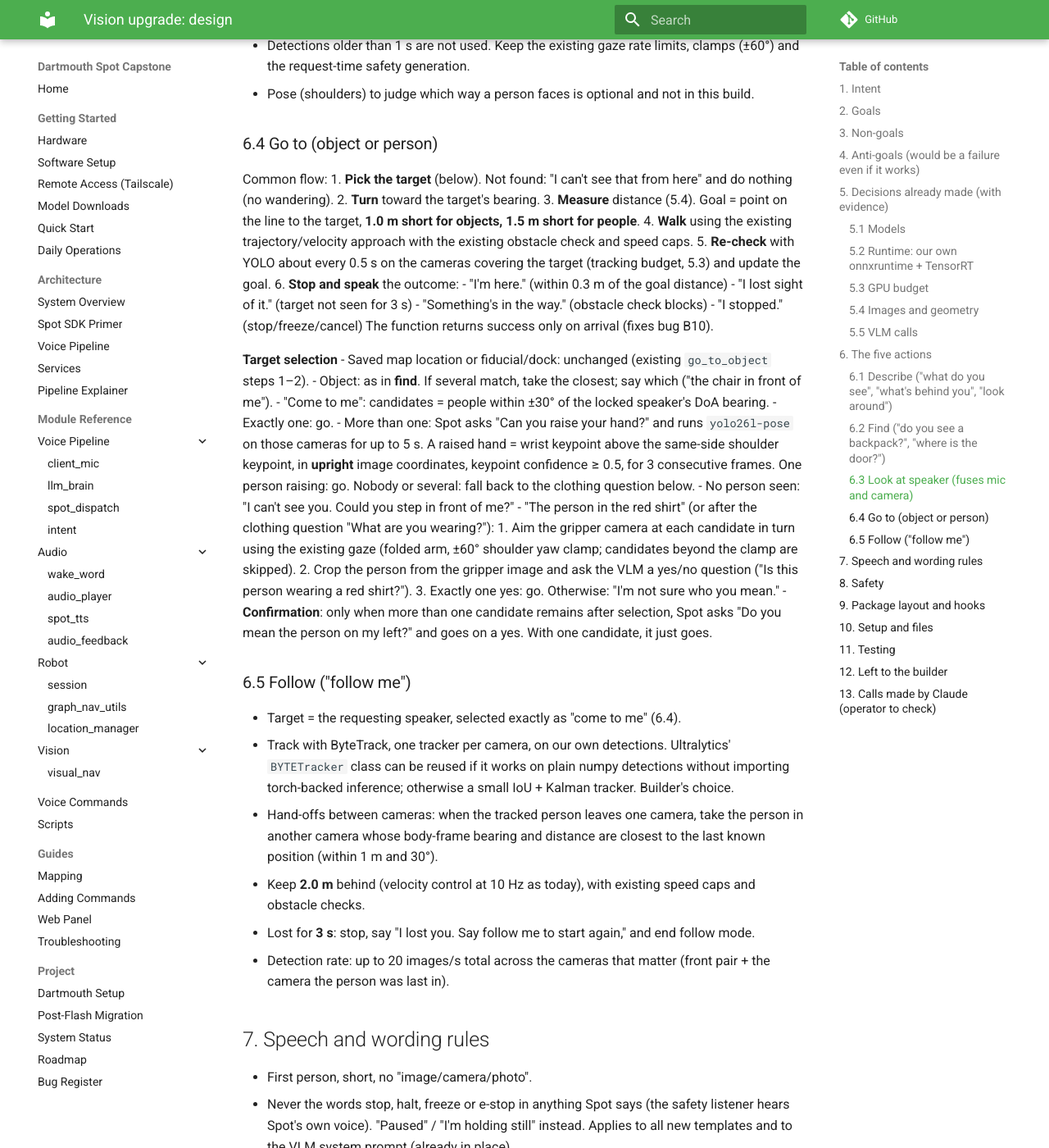
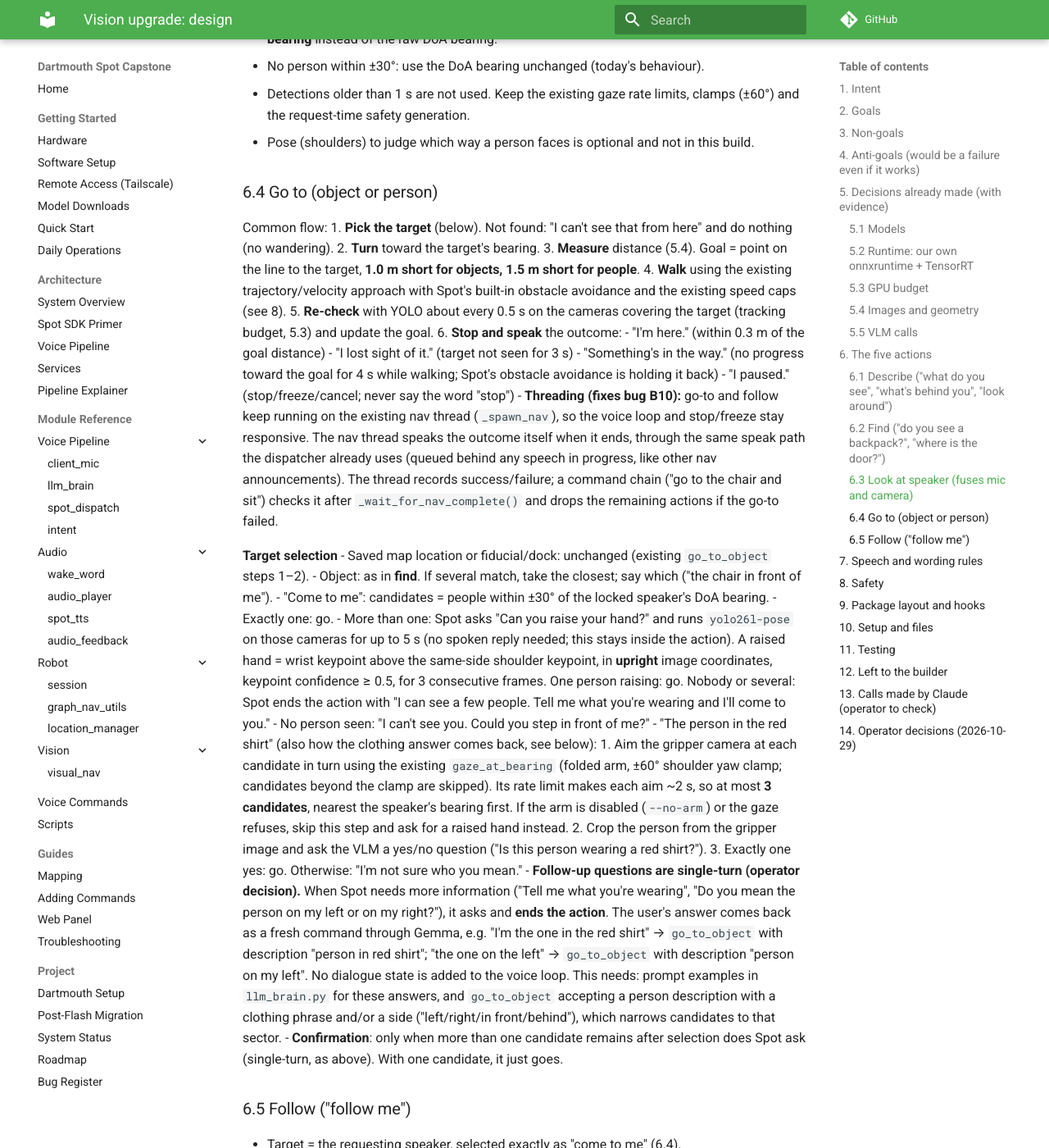
Before and after one commit to matteo-corrado/dartmouth_spot_capstone, an MkDocs documentation site: the page built from docs/superpowers/specs/2026-10-29-vision-upgrade-design.md, in a window 1280 px wide and 1400 px high, scrolled down 5491 px. Shown: the whole window at 82% size. Built offline with MkDocs 1.6.1 and Material for MkDocs 9.7.7, drawn with Linux system fonts in a browser that asks for light colours; comment, search, counter and statistics services are not loaded; some of the changed text lies outside the part shown.

Commit message:
docs: vision design - operator decisions (built-in obstacle avoidance, single-turn follow-ups) + builder-check answers

```diff
--- a/docs/superpowers/specs/2026-10-29-vision-upgrade-design.md
+++ b/docs/superpowers/specs/2026-10-29-vision-upgrade-design.md
@@ -27,7 +27,7 @@
 
 ## 4. Anti-goals (would be a failure even if it works)
 
-- Any vision path that can move the robot after a stop/freeze, or without the existing obstacle check.
+- Any vision path that can move the robot after a stop/freeze, or with Spot's built-in obstacle avoidance turned off (see 8).
 - Spot guessing: claiming to see something YOLO and the VLM did not see, or saying "I'm there" when it is not.
 - Gemma replies becoming noticeably slower during conversation because of background vision load.
 - Installing packages into spot-env (numpy/onnxruntime-gpu/opencv/kokoro pins are fragile; `pin-guardian` applies).
@@ -106,6 +106,7 @@
 
 - No movement.
 - Run the COCO detector on all cameras; if X is not a COCO class, run YOLOE on all cameras.
+- **YOLOE does not block the build.** If its ONNX/TensorRT export is not working yet, `find` ships with COCO classes + the VLM fallback, and YOLOE is added when proven.
 - If found: answer with direction and, when known, distance: "Yes, there's a backpack behind me on the right, about two metres away."
 - If not found by either model: VLM fallback on the stitched front + gripper image with the question. If the VLM also says no: "I don't see one right now."
 - Map the spoken noun to a model class with a small synonym table (e.g. "bag" → backpack/handbag, "TV" → tv) plus case/plural normalisation.
@@ -124,35 +125,36 @@
 1. **Pick the target** (below). Not found: "I can't see that from here" and do nothing (no wandering).
 2. **Turn** toward the target's bearing.
 3. **Measure** distance (5.4). Goal = point on the line to the target, **1.0 m short for objects, 1.5 m short for people**.
-4. **Walk** using the existing trajectory/velocity approach with the existing obstacle check and speed caps.
+4. **Walk** using the existing trajectory/velocity approach with Spot's built-in obstacle avoidance and the existing speed caps (see 8).
 5. **Re-check** with YOLO about every 0.5 s on the cameras covering the target (tracking budget, 5.3) and update the goal.
 6. **Stop and speak** the outcome:
    - "I'm here." (within 0.3 m of the goal distance)
    - "I lost sight of it." (target not seen for 3 s)
-   - "Something's in the way." (obstacle check blocks)
-   - "I stopped." (stop/freeze/cancel)
-   The function returns success only on arrival (fixes bug B10).
+   - "Something's in the way." (no progress toward the goal for 4 s while walking; Spot's obstacle avoidance is holding it back)
+   - "I paused." (stop/freeze/cancel; never say the word "stop")
+   - **Threading (fixes bug B10):** go-to and follow keep running on the existing nav thread (`_spawn_nav`), so the voice loop and stop/freeze stay responsive. The nav thread speaks the outcome itself when it ends, through the same speak path the dispatcher already uses (queued behind any speech in progress, like other nav announcements). The thread records success/failure; a command chain ("go to the chair and sit") checks it after `_wait_for_nav_complete()` and drops the remaining actions if the go-to failed.
 
 **Target selection**
 - Saved map location or fiducial/dock: unchanged (existing `go_to_object` steps 1–2).
 - Object: as in **find**. If several match, take the closest; say which ("the chair in front of me").
 - "Come to me": candidates = people within ±30° of the locked speaker's DoA bearing.
   - Exactly one: go.
-  - More than one: Spot asks "Can you raise your hand?" and runs `yolo26l-pose` on those cameras for up to 5 s. A raised hand = wrist keypoint above the same-side shoulder keypoint, in **upright** image coordinates, keypoint confidence ≥ 0.5, for 3 consecutive frames. One person raising: go. Nobody or several: fall back to the clothing question below.
+  - More than one: Spot asks "Can you raise your hand?" and runs `yolo26l-pose` on those cameras for up to 5 s (no spoken reply needed; this stays inside the action). A raised hand = wrist keypoint above the same-side shoulder keypoint, in **upright** image coordinates, keypoint confidence ≥ 0.5, for 3 consecutive frames. One person raising: go. Nobody or several: Spot ends the action with "I can see a few people. Tell me what you're wearing and I'll come to you."
   - No person seen: "I can't see you. Could you step in front of me?"
-- "The person in the red shirt" (or after the clothing question "What are you wearing?"):
-  1. Aim the gripper camera at each candidate in turn using the existing gaze (folded arm, ±60° shoulder yaw clamp; candidates beyond the clamp are skipped).
+- "The person in the red shirt" (also how the clothing answer comes back, see below):
+  1. Aim the gripper camera at each candidate in turn using the existing `gaze_at_bearing` (folded arm, ±60° shoulder yaw clamp; candidates beyond the clamp are skipped). Its rate limit makes each aim ~2 s, so at most **3 candidates**, nearest the speaker's bearing first. If the arm is disabled (`--no-arm`) or the gaze refuses, skip this step and ask for a raised hand instead.
   2. Crop the person from the gripper image and ask the VLM a yes/no question ("Is this person wearing a red shirt?").
   3. Exactly one yes: go. Otherwise: "I'm not sure who you mean."
-- **Confirmation**: only when more than one candidate remains after selection, Spot asks "Do you mean the person on my left?" and goes on a yes. With one candidate, it just goes.
+- **Follow-up questions are single-turn (operator decision).** When Spot needs more information ("Tell me what you're wearing", "Do you mean the person on my left or on my right?"), it asks and **ends the action**. The user's answer comes back as a fresh command through Gemma, e.g. "I'm the one in the red shirt" → `go_to_object` with description "person in red shirt"; "the one on the left" → `go_to_object` with description "person on my left". No dialogue state is added to the voice loop. This needs: prompt examples in `llm_brain.py` for these answers, and `go_to_object` accepting a person description with a clothing phrase and/or a side ("left/right/in front/behind"), which narrows candidates to that sector.
+- **Confirmation**: only when more than one candidate remains after selection does Spot ask (single-turn, as above). With one candidate, it just goes.
 
 ### 6.5 Follow ("follow me")
 
 - Target = the requesting speaker, selected exactly as "come to me" (6.4).
 - Track with ByteTrack, one tracker per camera, on our own detections. Ultralytics' `BYTETracker` class can be reused if it works on plain numpy detections without importing torch-backed inference; otherwise a small IoU + Kalman tracker. Builder's choice.
 - Hand-offs between cameras: when the tracked person leaves one camera, take the person in another camera whose body-frame bearing and distance are closest to the last known position (within 1 m and 30°).
-- Keep **2.0 m** behind (velocity control at 10 Hz as today), with existing speed caps and obstacle checks.
-- Lost for **3 s**: stop, say "I lost you. Say follow me to start again," and end follow mode.
+- Keep **2.0 m** behind (velocity control at 10 Hz as today), with existing speed caps and Spot's built-in obstacle avoidance (see 8).
+- Lost for **3 s**: halt, say "I lost you. Say follow me to begin again," and end follow mode. Outcome spoken by the nav thread as in 6.4.
 - Detection rate: up to 20 images/s total across the cameras that matter (front pair + the camera the person was last in).
 
 ## 7. Speech and wording rules
@@ -166,7 +168,7 @@
 
 - The safety-reviewer agent must review every change that touches motion (go-to, follow, gaze changes).
 - Every motion step checks the dispatch generation (`_dispatch_gen` / the gen passed in) before sending a command, as the demo code does; a stop/freeze invalidates it.
-- Go-to and follow keep using the existing forward collision check and speed caps; no new motion primitives.
+- **Obstacles (operator decision): same as today.** Go-to and follow rely on Spot's built-in obstacle avoidance (on by default in trajectory and velocity commands; never disable it in mobility params) plus the existing speed caps. The repo's own forward check (`_forward_collision_blocks`, gated by `SPOT_COLLISION_PRECHECK`, fail-open) stays as it is and is not relied on. "Something's in the way" is detected as lack of progress (6.4). No new motion primitives.
 - Gaze for "person in red" uses the existing `gaze_at_bearing` path (clamps, rate limits, request-time generation).
 - If the GPU runtime fails to start, vision falls back to CPU for one-shot actions (describe/find, ~0.2 s/image for `s`); **follow and continuous speaker tracking are disabled on CPU** and Spot says so.
 
@@ -184,8 +186,10 @@
 | `vocab.py` | synonym table, YOLOE noun list |
 
 **Hooks into existing code (kept as small as possible, each a few lines):**
-1. `client_mic.py` describe branch (~line 2805): call `vision.describe(...)` instead of `capture_frame` + `query_vlm`.
-2. `client_mic.py` `_gaze_at_speaker`: pass the DoA bearing through `vision.speaker.refine(bearing)` before queueing the gaze.
+1. `client_mic.py` vision-answer branch: the existing describe special case (~lines 2736–2748 drop Gemma's own reply and speak a stock acknowledgement; ~2805 runs the VLM) is extended to **all vision-answer actions: `describe`, `find`, `look_around`**, each calling the vision package. Gemma's own reply text is never spoken for these (it would be a guess).
+2. `client_mic.py` `_gaze_loop` (the gaze worker thread, **not** the audio path): pass the DoA bearing through `vision.speaker.refine(bearing)` before calling `gaze_at_bearing`. This is a **one-off** YOLO check per gaze request (~50–100 ms on the worker), not a background detector, so there is no constant GPU load during conversation.
+6. A getter for the locked speaker's bearing that the vision package can call from the dispatcher side (e.g. `client_mic` registers a callable with the vision package at startup). It returns the **latest** lock angle (the lock is nudged on each accepted utterance), or None when no speaker is locked.
+7. Nav outcome: `vision.goto` / `vision.follow` return success/failure from the nav thread; the chain runner checks it after `_wait_for_nav_complete()` (6.4).
 3. `spot_dispatch.py` `go_to_object` step 3 and `follow_me`: call `vision.goto` / `vision.follow` instead of `visual_nav`.
 4. New action `find` (and `look_around`, or a `side` parameter on `describe`): add to `grammar/spot_action.gbnf`, the action list and examples in `llm_brain.py`, and the dispatcher. The GBNF grammar **must** be updated or the LLM silently misfires. Update the prompt rule that routes "do you see X" to describe so it routes to `find`.
 5. VLM: a multi-image, thinking-off VLM call. Add it in the vision package, posting to the llama-server URL taken from the existing backend, so `llamacpp_backend.py` stays unchanged. The live describe path also gets thinking off through this.
@@ -226,4 +230,16 @@
 - Gripper image included only when its camera points roughly forward.
 - ±30° window to match a person to the mic bearing; 1 s detection freshness; 10 images/s budget while talking, 20 while moving.
 - CPU fallback for one-shot actions only.
-- YOLOE with a fixed noun list in this build; prompt-free and visual-prompt variants later.
+- YOLOE with a fixed noun list in this build; prompt-free and visual-prompt variants later. YOLOE does not block the build.
+- Go-to/follow outcomes spoken by the nav thread; chains drop remaining actions after a failed go-to.
+- `find` and `look_around` get describe's treatment (Gemma's own reply never spoken).
+- Look-at-speaker refinement is a one-off check per gaze request on the gaze worker, not a background detector.
+- Locked-speaker bearing comes from a registered getter returning the latest lock angle.
+- "Person in red" uses the existing gaze path: ~2 s per aim, at most 3 candidates; arm disabled → raised-hand question instead.
+
+## 14. Operator decisions (2026-10-29)
+
+- Obstacles: option (a), Spot's built-in obstacle avoidance as today; "something's in the way" from lack of progress.
+- Follow-up questions: option (a), single-turn; the answer returns as a fresh command through Gemma.
+- Large models (`l`) for all YOLO roles.
+- "What do you see" starts with the front (stitch + plain gripper image) and mentions what YOLO spots elsewhere.
```
